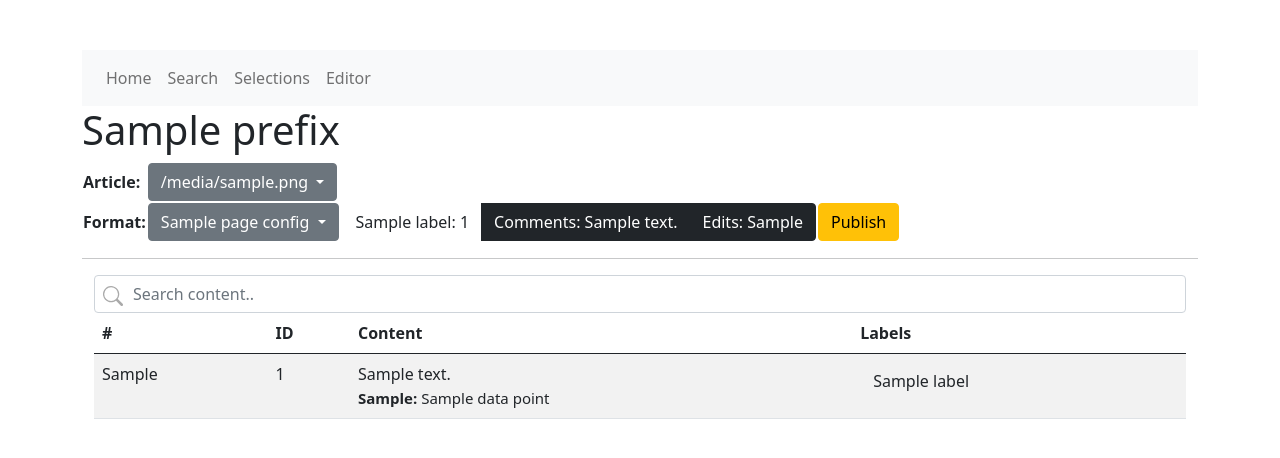
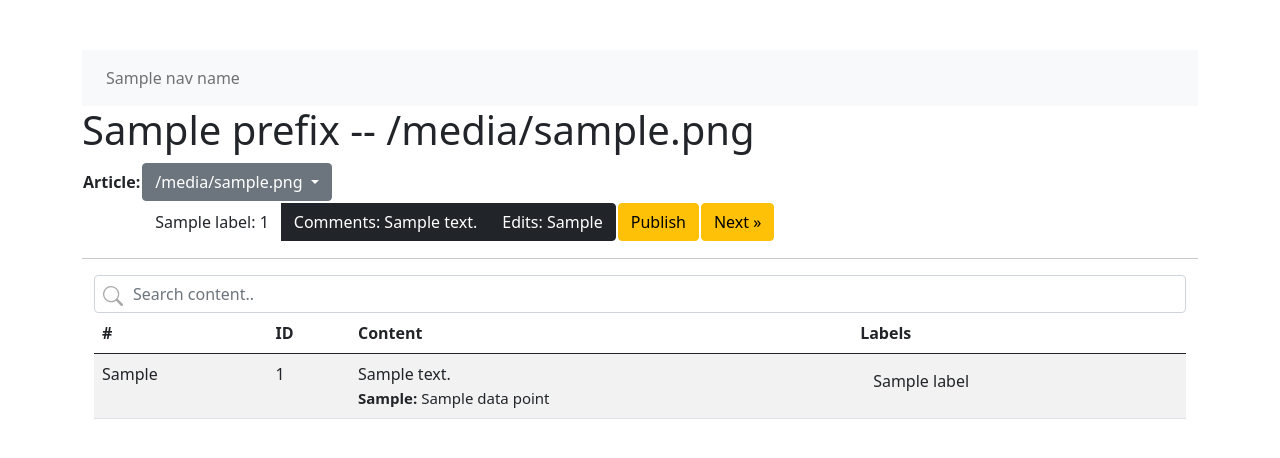
Before and after one commit to md-experiments/anna, a Flask app: template anna/templates/base.html in a window 1280 px wide. Shown: the top 458 px of the page. Run offline with Flask 2, Linux system fonts and the light colour scheme; the template is opened without the code that fills it: most values are stand-ins (such as "Sample title", 1, 10 or a date in 2020); lists and menus that the app fills with data are empty.

Commit message:
navigation improvements, next btn

```diff
--- a/anna/app.py
+++ b/anna/app.py
@@ -1,8 +1,7 @@
 from flask import Flask, render_template, request, redirect, url_for
 import os
-from werkzeug.serving import run_simple
 import pandas as pd
-from anna.content import FileManager, DataSet, get_global_vars
+from anna.content import DataSet, get_global_vars
 
 app = Flask(__name__)
 
@@ -12,12 +11,20 @@ def home0():
     list_configs, list_files = get_global_vars(app.config['INPUT_PATH'], app.config['CONFIG_FILE_PATH'])
 
     # Default values for intro screen
-    file_name = 'alex.csv'
-    config_name = 'example'
+    file_name = '.csv' if len(list_files)==0 else list_files[0]
+    if 'WORKFLOW_CONFIG' in app.config:
+        print('WORKFLOW_CONFIG', app.config['WORKFLOW_CONFIG'] )
+        config_name = app.config['WORKFLOW_CONFIG']
+    else:
+        config_name = 'example'
+    print('file_name', file_name )
     ds = DataSet(file_name, app.config['INPUT_PATH'], app.config['ANNOTATIONS_PATH'], config_name, app.config['CONFIG_FILE_PATH'])
     ds.all()
     page_config = dict(
         prefix = app.config['PREFIX'],
+        nav_bar = app.config['NAV_BAR'],
+        editable_config = False if 'WORKFLOW_CONFIG' in app.config else True,
+        next_btn_url = app.config['WORKFLOW_NEXT_BUTTON_URL'],
         list_configs = list_configs, file_name = file_name,
         config_name = config_name, list_files = list_files
     )
@@ -32,11 +39,13 @@ def home(file_name,config_name):
     ds.all()
     page_config = dict(
         prefix = app.config['PREFIX'],
+        nav_bar = app.config['NAV_BAR'],
+        editable_config = False if 'WORKFLOW_CONFIG' in app.config else True,
+        next_btn_url = app.config['WORKFLOW_NEXT_BUTTON_URL'],
         list_configs = list_configs, file_name = file_name,
         config_name = config_name, list_files = list_files
     )
-    pd.DataFrame(ds.ds_list).to_csv(os.path.join(app.config['ANNOTATIONS_LATEST_PATH'],f'{file_name}_{config_name}_latest.csv'))
-    print(ds.other_columns)
+    pd.DataFrame(ds.ds_list).to_csv(os.path.join(app.config['ANNOTATIONS_LATEST_PATH'],f'{file_name}_{config_name}.csv'))
     return render_template("base.html",
             page_config=page_config,
             ds = ds, )
@@ -50,6 +59,9 @@ def add_line(dp_id, file_name, config_name):
     ds.all()
     page_config = dict(
         prefix = app.config['PREFIX'],
+        nav_bar = app.config['NAV_BAR'],
+        editable_config = False if 'WORKFLOW_CONFIG' in app.config else True,
+        next_btn_url = app.config['WORKFLOW_NEXT_BUTTON_URL'],
         list_configs = list_configs, file_name = file_name,
         config_name = config_name, list_files = list_files
     )
--- a/anna/app_local.py
+++ b/anna/app_local.py
@@ -9,6 +9,9 @@ from flask import Flask, redirect
 
 
 class AppConfig():
+    NAV_BAR = [
+        {'name': 'Home', 'link': '/anna/'},
+    ]
     PREFIX = 'anna'
     INPUT_PATH = '../endeavor/text_structure_extract/data/datasets'
     CONFIG_FILE_PATH = './anna/config.yaml'
--- a/anna/content.py
+++ b/anna/content.py
@@ -11,7 +11,7 @@ def get_global_vars(inputs_path, config_file_path):
     list_configs.sort()
     #dataset_path = f'{data_path}/datasets/'
     list_files = files_in_dir(inputs_path)
-    list_files = [f.split(inputs_path)[1] for f in list_files if not f.endswith('DS_Store')]
+    list_files = [f.split('/')[-1] for f in list_files if not f.endswith('DS_Store')]
     list_files.sort()
     return list_configs, list_files
 
--- a/anna/templates/base.html
+++ b/anna/templates/base.html
@@ -123,23 +123,16 @@
             </button>
             <div class="collapse navbar-collapse" id="navbarNav">
               <ul class="navbar-nav">
+                {% for nav_name in page_config.nav_bar %}
                 <li class="nav-item active">
-                    <a class="nav-link" href="#">Home</a>
-                  </li>
-                <li class="nav-item">
-                  <a class="nav-link" href="/search/">Search</a>
+                    <a class="nav-link" href="{{ nav_name.link }}">{{ nav_name.name }}</a>
                 </li>
-                <li class="nav-item">
-                  <a class="nav-link" href="#">Selections</a>
-                </li>
-                <li class="nav-item">
-                  <a class="nav-link" href="/editor/">Editor</a>
-                </li>
+                {% endfor %}
               </ul>
             </div>
           </nav>
         </div>
-        <h1 class="ui center aligned header">{{page_config.prefix}}</h1>
+        <h1 class="ui center aligned header">{{page_config.prefix}} -- {{page_config.file_name}} </h1>
         <table>
             <!-- HEADER: ARTICLE selection -->
             <tr>
@@ -159,6 +152,7 @@
             </tr>
              <!-- HEADER: FORMAT, STATS & BUTTONS -->
             <tr>
+            {% if page_config.editable_config %}
             <th>Format: </th>
             <th>
                 <div class="dropdown">
@@ -172,6 +166,7 @@
                     </ul>
                 </div>
             </th>
+            {% endif %}
             <th></th>
             <th>
                 <div class="btn-group" role="group">
@@ -184,6 +179,9 @@
             </th>
             <th>
                 <a class="btn btn-warning" href="/{{ page_config.prefix }}/annotate/{{  page_config.config_name }}/{{  page_config.file_name }}" role="button">Publish</a>
+            </th>
+            <th>
+                <a class="btn btn-warning" href="/{{  page_config.next_btn_url }}/{{  page_config.config_name }}/{{  page_config.file_name }}" role="button">Next &raquo;</a>
             </th>
             </tr>
         </table>
```
